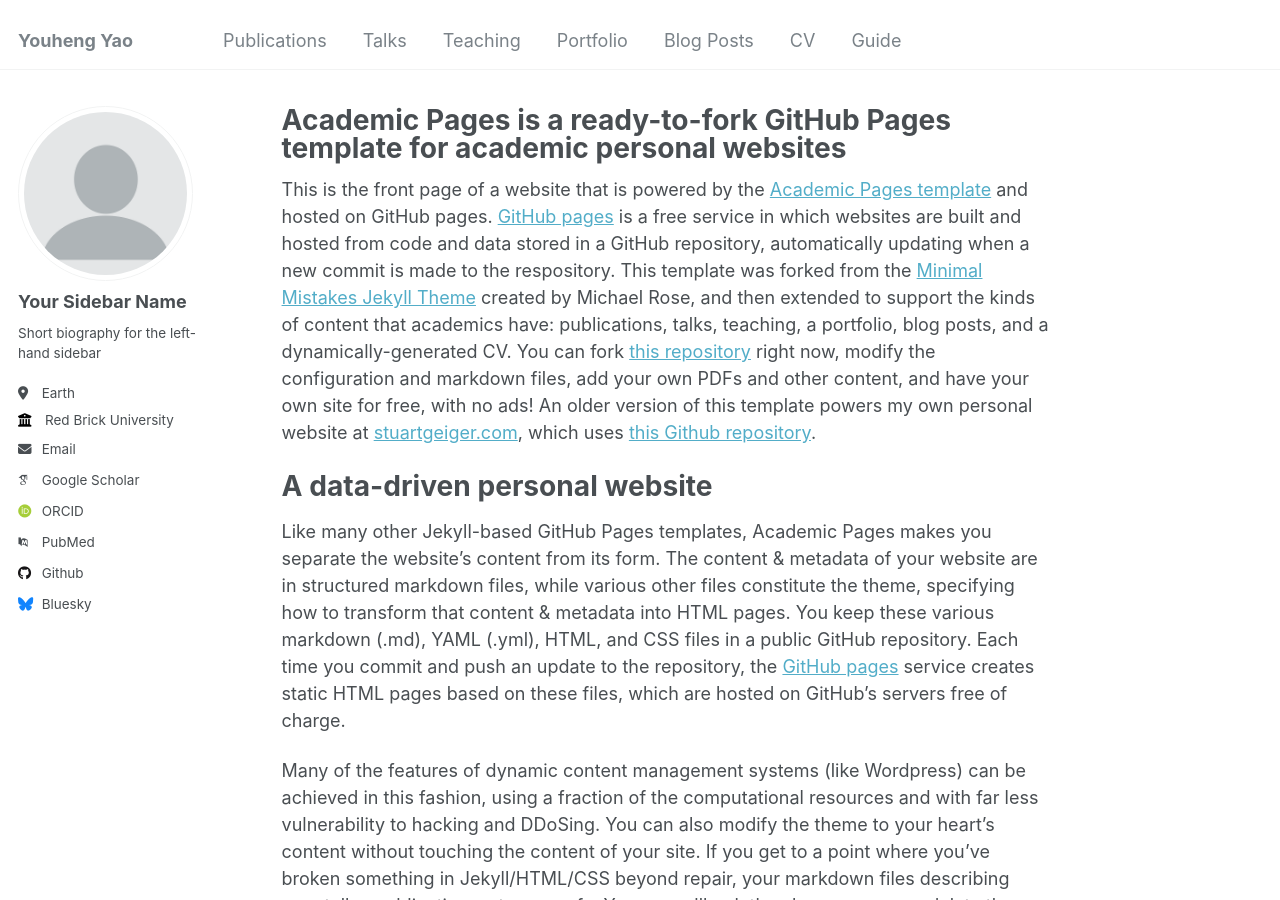
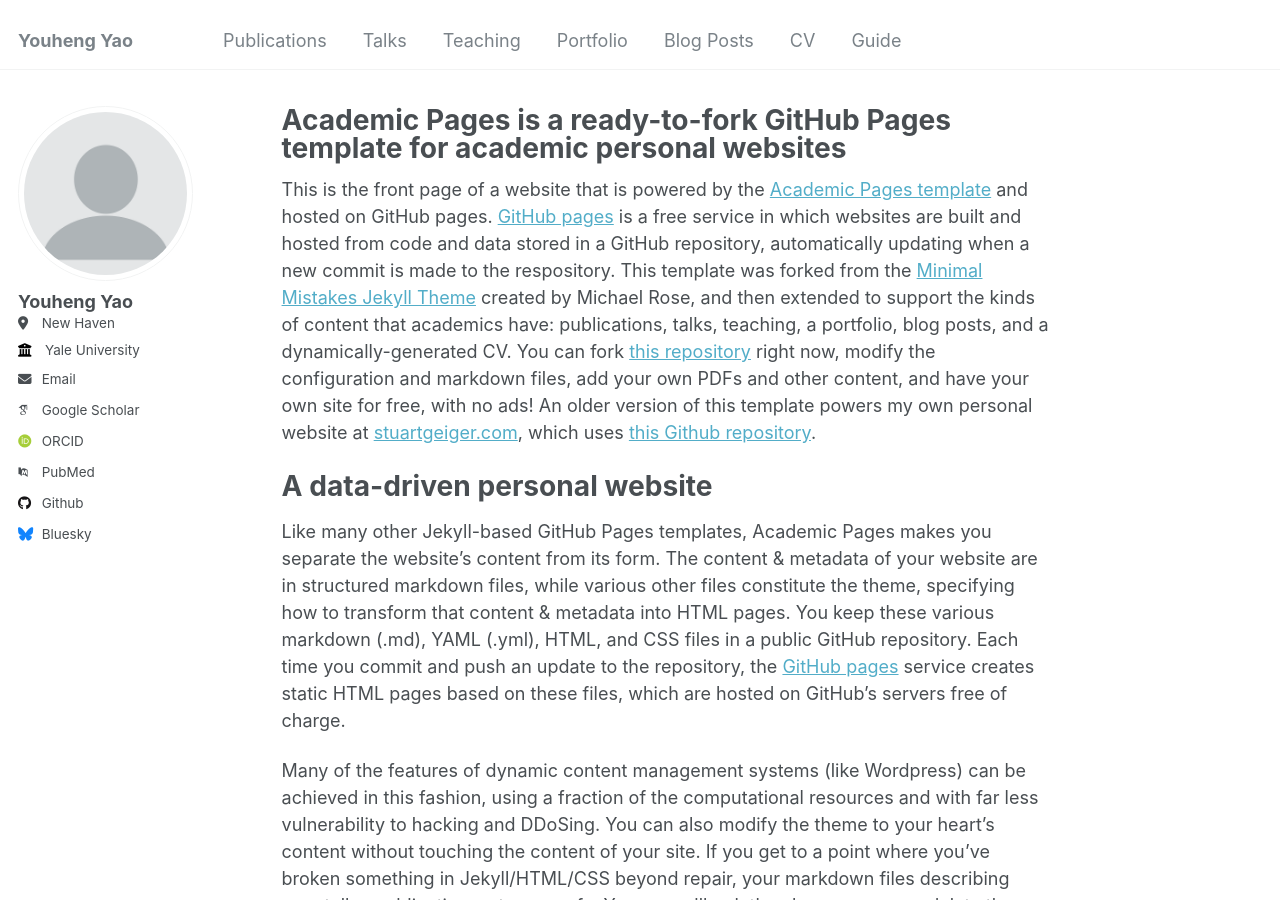
Before and after one commit to LionelYao/LionelYao.github.io, a Jekyll site: the page built from _pages/about.md, in a window 1280 px wide and 900 px high. Built offline with Jekyll 4.4.1, drawn with Linux system fonts in a browser that asks for light colours; some web fonts are replaced.

Commit message:
Update _config.yml

```diff
--- a/_config.yml
+++ b/_config.yml
@@ -1,4 +1,4 @@
-# Welcome to Jekyll!
+ # Welcome to Jekyll!
 #
 # This config file is meant for settings that affect your entire site, values
 # which you are expected to set up once and rarely need to edit after that.
@@ -22,13 +22,13 @@ repository               : "LionelYao/LionelYao.github.io"
 author:
   # Biographic information
   avatar           : "profile.png"
-  name             : "Your Sidebar Name"
+  name             : "Youheng Yao"
   pronouns         : # example: "she/her"
-  bio              : "Short biography for the left-hand sidebar"
-  location         : "Earth"
-  employer         : "Red Brick University"
+  bio              : #"I am doing my PhD in Mathematics in Yale University"
+  location         : "New Haven"
+  employer         : "Yale University"
   uri              : # URL
-  email            : "none@example.org"
+  email            : "youheng.yao@yale.edu"
 
   # Academic websites
   arxiv            : # URL - Update with the correct link to your profile
```
